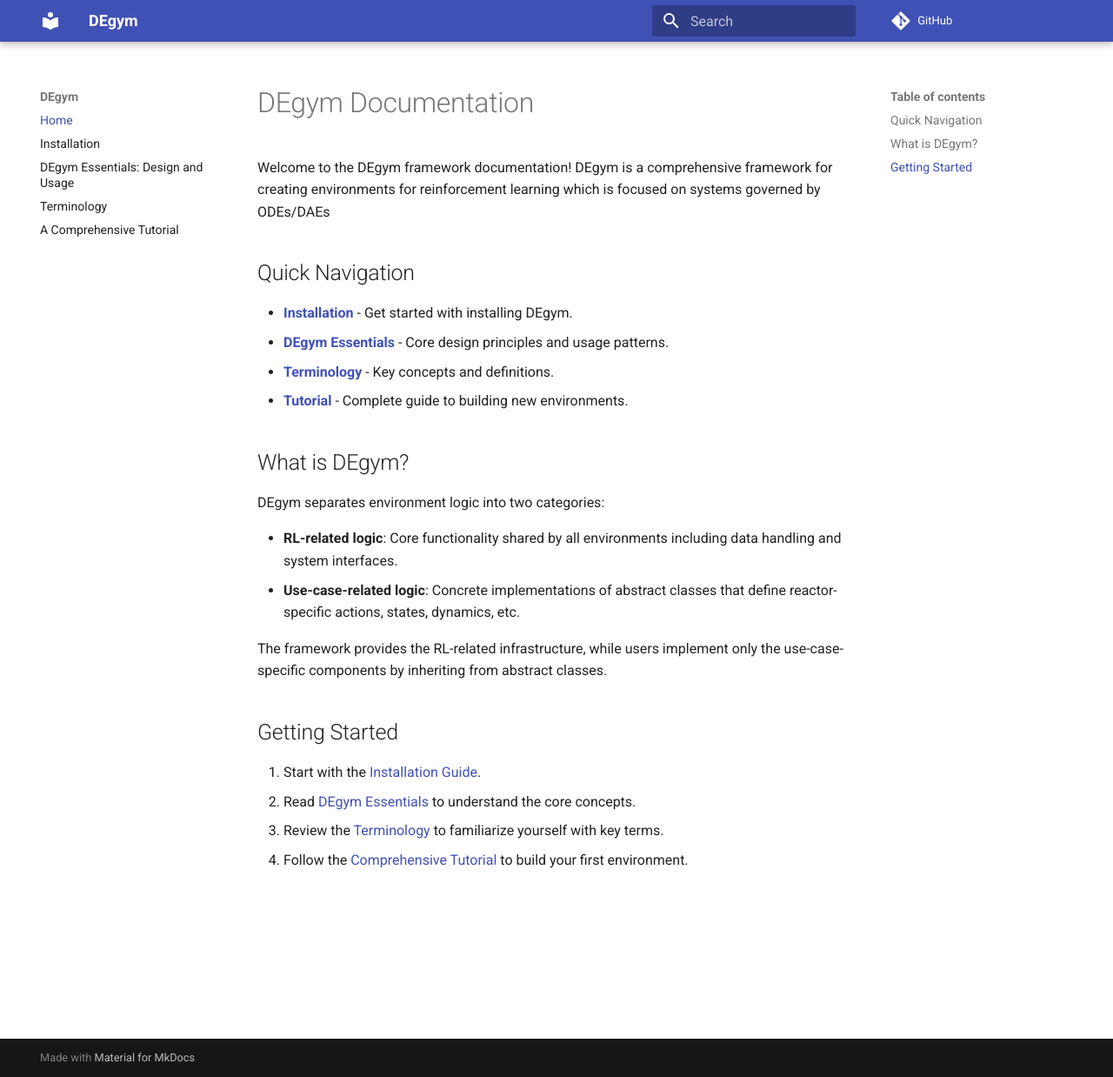
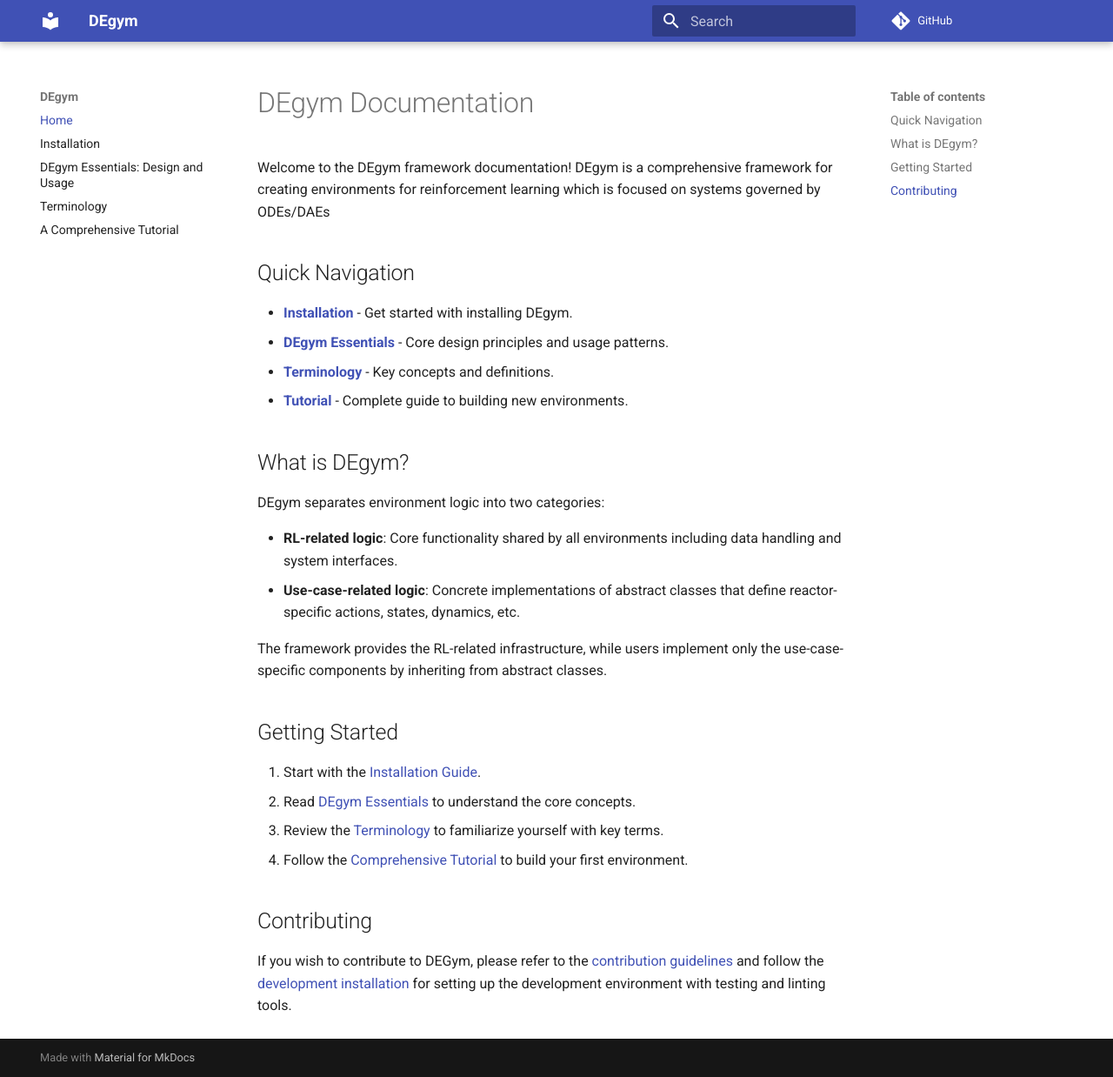
Before and after one commit to instadeepai/DEgym, an MkDocs documentation site: the page built from docs/index.md, in a window 1280 px wide and 1238 px high. Shown: the whole window at 87% size. Built offline with MkDocs 1.6.1 and Material for MkDocs 9.7.7, drawn with Linux system fonts in a browser that asks for light colours; comment, search, counter and statistics services are not loaded.

Commit message:
docs: update README with documentation and contributing links (#15)

```diff
--- a/docs/index.md
+++ b/docs/index.md
@@ -24,3 +24,7 @@ The framework provides the RL-related infrastructure, while users implement only
 2. Read [DEgym Essentials](degym_essentials.md) to understand the core concepts.
 3. Review the [Terminology](terminology.md) to familiarize yourself with key terms.
 4. Follow the [Comprehensive Tutorial](how_to_build_new_env.md) to build your first environment.
+
+## Contributing
+
+If you wish to contribute to DEGym, please refer to the [contribution guidelines](/docs/contributing.md) and follow the [development installation](/docs/installation.md#2-development-installation) for setting up the development environment with testing and linting tools.
```
Also changed, not shown: README.md (+5 -1 lines).
